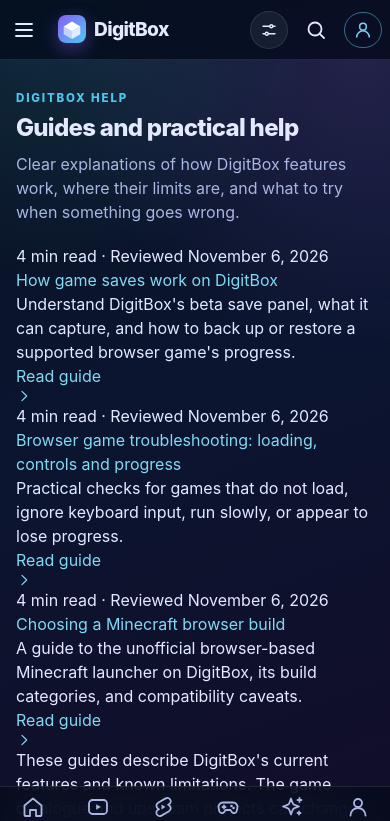
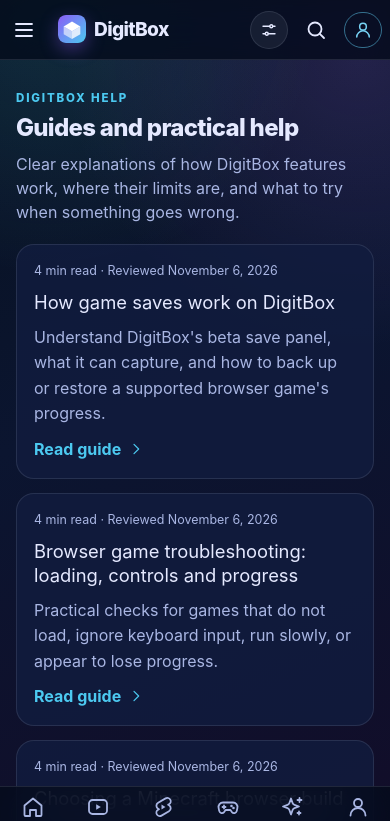
Before and after one commit to MilkdromedaStudios/DigitBox, a Next.js app: page /guides in a window 390 px wide. Shown: the top 821 px of the page. Built offline with nearby package versions, Linux system fonts and the light colour scheme; no server answers.

Commit message:
Style DigitBox editorial guide pages and cards

```diff
--- a/styles/hub.css
+++ b/styles/hub.css
@@ -1337,3 +1337,33 @@ body[data-theme="light"] .admin-field-error { color: #b91c1c; }
 .hub-play-status span:not(.hub-play-emoji) { color: #aebbd0; }
 .hub-play-notice { max-width: 320px; padding: 8px 12px; border-radius: 10px; background: rgba(127, 29, 29, .85); color: #fee2e2; font-size: .82rem; font-weight: 600; }
 .game-btn:disabled { opacity: .5; cursor: not-allowed; }
+
+
+/* Original help guides: readable article width and cards that work in both themes. */
+.hub-guide-grid{display:grid;grid-template-columns:repeat(auto-fit,minmax(min(100%,260px),1fr));gap:14px;margin:8px 0 22px}
+.hub-guide-card{display:flex;flex-direction:column;gap:10px;min-width:0;padding:20px;border:1px solid var(--hub-line);border-radius:18px;background:color-mix(in srgb,var(--surface) 82%,transparent)}
+.hub-guide-card h2,.hub-guide-card h3{margin:0;font-size:1.15rem;line-height:1.3}
+.hub-guide-card h2 a,.hub-guide-card h3 a{color:var(--text)}
+.hub-guide-card p{margin:0;color:var(--muted);line-height:1.6}
+.hub-guide-meta,.hub-guide-reviewed{color:var(--muted);font-size:.78rem}
+.hub-guide-link,.hub-guide-related a{display:inline-flex;align-items:center;gap:7px;color:var(--accent-2);font-weight:700}
+.hub-guide-breadcrumb{display:flex;flex-wrap:wrap;gap:9px;margin-bottom:18px;color:var(--muted);font-size:.86rem}
+.hub-guide-breadcrumb a{color:var(--muted)}
+.hub-guide-article{line-height:1.72}
+.hub-guide-article h1{max-width:820px;font-size:clamp(2rem,4vw,3rem)!important;line-height:1.12}
+.hub-guide-intro{max-width:780px;margin:18px 0 12px;color:var(--text);font-size:1.12rem;line-height:1.7}
+.hub-guide-reviewed{margin:0 0 28px}
+.hub-guide-body{max-width:790px}
+.hub-guide-body section{margin:28px 0}
+.hub-guide-body h2{margin:0 0 10px;font-size:1.35rem}
+.hub-guide-body p{margin:10px 0;color:var(--text);line-height:1.8}
+.hub-guide-body ul{padding-left:1.35rem;margin:12px 0}
+.hub-guide-body li{padding:3px 0 3px 4px;color:var(--text);line-height:1.7}
+.hub-guide-related{display:flex;flex-wrap:wrap;gap:14px 24px;margin-top:34px;padding-top:20px;border-top:1px solid var(--hub-line)}
+.hub-guide-note{max-width:860px;color:var(--muted);font-size:.9rem;line-height:1.65}
+.hub-home-intro{margin:6px 0 26px;padding:22px 24px;border:1px solid var(--hub-line);border-radius:20px;background:color-mix(in srgb,var(--surface) 78%,transparent)}
+.hub-home-intro h1{margin:5px 0 8px;font-size:clamp(1.55rem,3vw,2.2rem);letter-spacing:-.035em}
+.hub-home-intro p{max-width:850px;margin:8px 0;color:var(--muted);line-height:1.7}
+.hub-home-intro a,.dg-guide-links a{color:var(--accent-2);font-weight:700}
+.dg-guide-links{margin-top:9px}
+@media(max-width:600px){.hub-guide-card{padding:17px}.hub-home-intro{padding:18px}}
```
